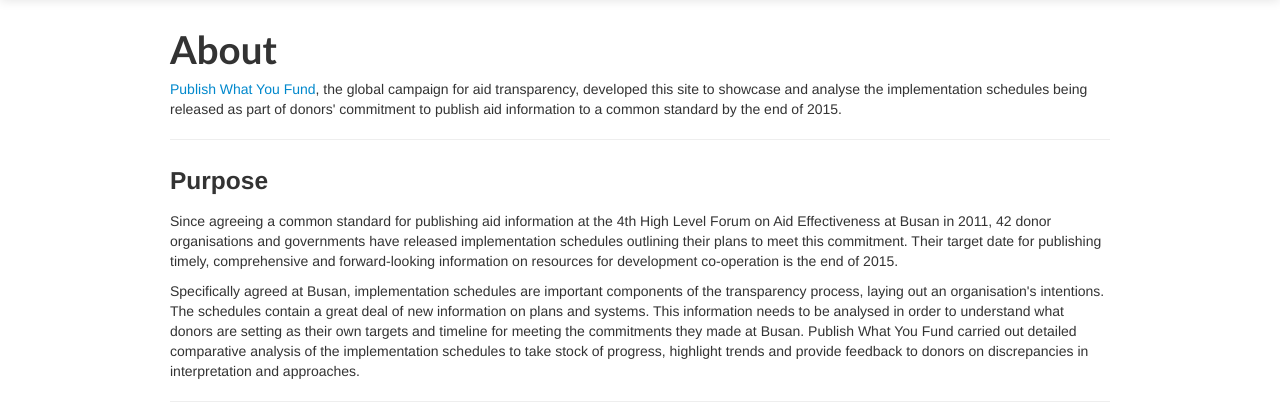
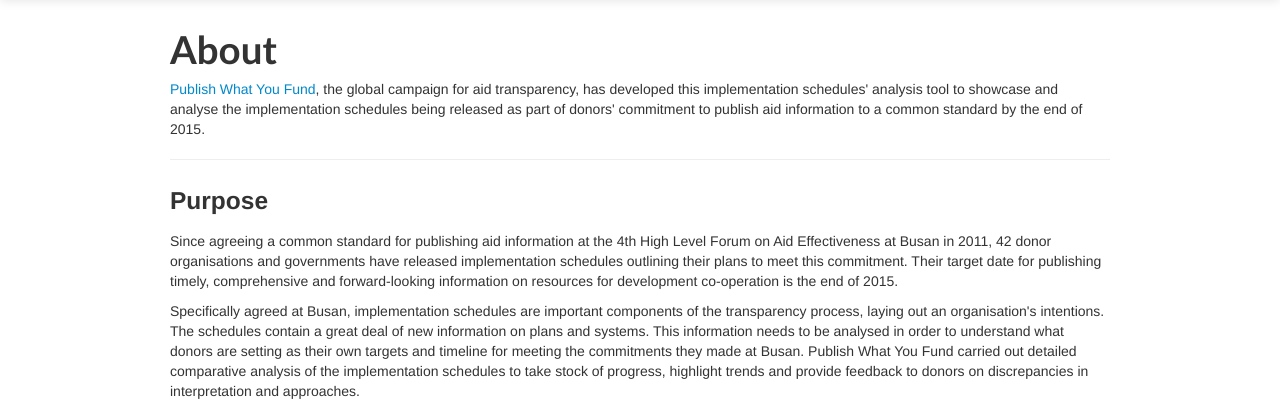
Before and after one commit to pwyf/IATI-Implementation-Schedules, a Flask app: page /about/ in a window 1280 px wide. Shown: the part 41-461 px from the top of the page. Run offline with Flask 2, Linux system fonts and the light colour scheme; some libraries are stand-ins or nearby versions.

Commit message:
Amend plan about page - first para change "site" to "tool" and other text edits

```diff
--- a/impschedules/templates/about.html
+++ b/impschedules/templates/about.html
@@ -4,7 +4,7 @@
 {% block content %}
     <h1>About</h1>
     <p><a href="http://publishwhatyoufund.org">Publish What You Fund</a>, the global campaign for aid transparency,
-    developed this site to showcase and analyse the implementation schedules being released as part of donors' commitment
+    has developed this implementation schedules' analysis tool to showcase and analyse the implementation schedules being released as part of donors' commitment
     to publish aid information to a common standard by the end of 2015.</p>
     <hr />
     <h3>Purpose</h3>
```
